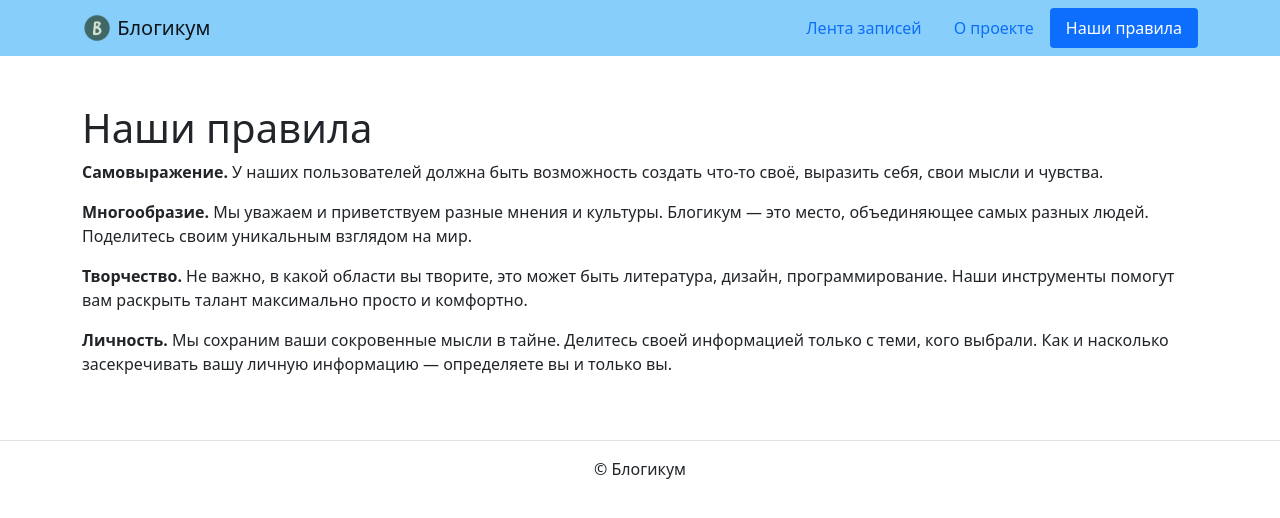
After one commit to khasanovmma/django_sprint1, a Django app: page /pages/rules/ in a window 1280 px wide. The commit adds this page. Shown: the top 518 px of the page. Run offline with Django 3.2, Linux system fonts and the light colour scheme; some libraries are stand-ins or nearby versions.

Commit message:
feat: implement pages about and rules

```diff
--- a/blogicum/pages/urls.py
+++ b/blogicum/pages/urls.py
@@ -1,2 +1,11 @@
+from django.urls import path
+
+from . import views
+
+
 app_name = "pages"
-urlpatterns = []
+
+urlpatterns = [
+    path("about/", views.about, name="about"),
+    path("rules/", views.rules, name="rules"),
+]
--- a/blogicum/pages/views.py
+++ b/blogicum/pages/views.py
@@ -1,3 +1,10 @@
 from django.shortcuts import render
 
-# Create your views here.
+
+def about(request):
+    template = "pages/about.html"
+    return render(request=request, template_name=template)
+
+def rules(request):
+    template = "pages/rules.html"
+    return render(request=request, template_name=template)
--- a/blogicum/templates/includes/header.html
+++ b/blogicum/templates/includes/header.html
@@ -3,22 +3,26 @@
 <header>
     <nav class="navbar navbar-light" style="background-color: lightskyblue">
         <div class="container">
-            <a class="navbar-brand" href="index.html">
+            {% url 'blog:index' as index_url_path %}
+            <a class="navbar-brand" href="{{ index_url_path }}">
                 <img src="{% static 'img/logo.png' %}" width="30" height="30" class="d-inline-block align-top" alt="">
                 Блогикум
             </a>
             <ul class="nav  nav-pills">
                 <li class="nav-item">
-
-                    <a class="nav-link {% if '/' == request.get_full_path %} active {% endif %}" href="{% url 'blog:index' %}">
+                    <a class="nav-link {% if index_url_path == request.path %} active {% endif %}" href="{{ index_url_path }}">
                         Лента записей
                     </a>
                 </li>
+
+                {% url 'pages:about' as about_url_path %}
                 <li class="nav-item">
-                    <a class="nav-link" href="about.html"> О проекте </a>
+                    <a class="nav-link {% if about_url_path == request.path %} active {% endif %}" href="{{ about_url_path }}"> О проекте </a>
                 </li>
+
+                {% url 'pages:rules' as rules_url_path %}
                 <li class="nav-item">
-                    <a class="nav-link" href="rules.html"> Наши правила </a>
+                    <a class="nav-link {% if rules_url_path == request.path %} active {% endif %}" href="{{ rules_url_path }}"> Наши правила </a>
                 </li>
             </ul>
         </div>
--- /dev/null
+++ b/blogicum/templates/pages/rules.html
@@ -0,0 +1,33 @@
+{% extends "base.html" %}
+
+{% block title %}
+Наши правила
+{% endblock %}
+
+{% block content %}
+<div class="container py-5">
+    <h1>Наши правила</h1>
+    <p>
+        <b>Cамовыражение.</b> У наших пользователей должна
+        быть возможность создать что-то своё, выразить себя,
+        свои мысли и чувства.
+    </p>
+    <p>
+        <b>Многообразие.</b> Мы уважаем и приветствуем разные
+        мнения и культуры. Блогикум — это место, объединяющее
+        самых разных людей. Поделитесь своим уникальным взглядом на мир.
+    </p>
+    <p>
+        <b>Творчество.</b> Не важно, в какой области вы творите,
+        это может быть литература, дизайн, программирование.
+        Наши инструменты помогут вам раскрыть талант максимально
+        просто и комфортно.
+    </p>
+    <p>
+        <b>Личность.</b> Мы сохраним ваши сокровенные мысли в тайне.
+        Делитесь своей информацией только с теми, кого выбрали.
+        Как и насколько засекречивать вашу личную информацию —
+        определяете вы и только вы.
+    </p>
+</div>
+{% endblock %}
```
Also changed, not shown: blogicum/templates/pages/about.html (added, +25 -0 lines).
